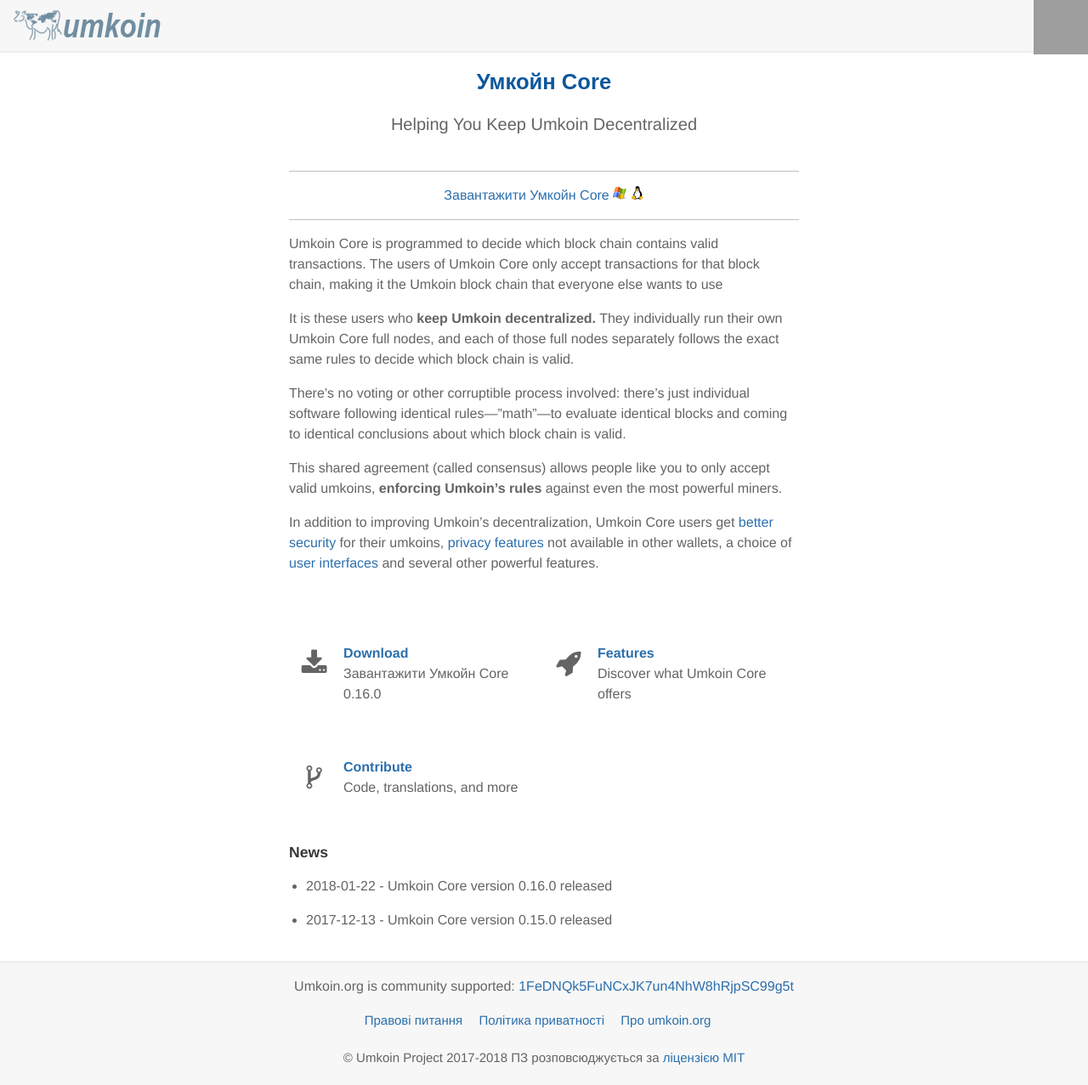
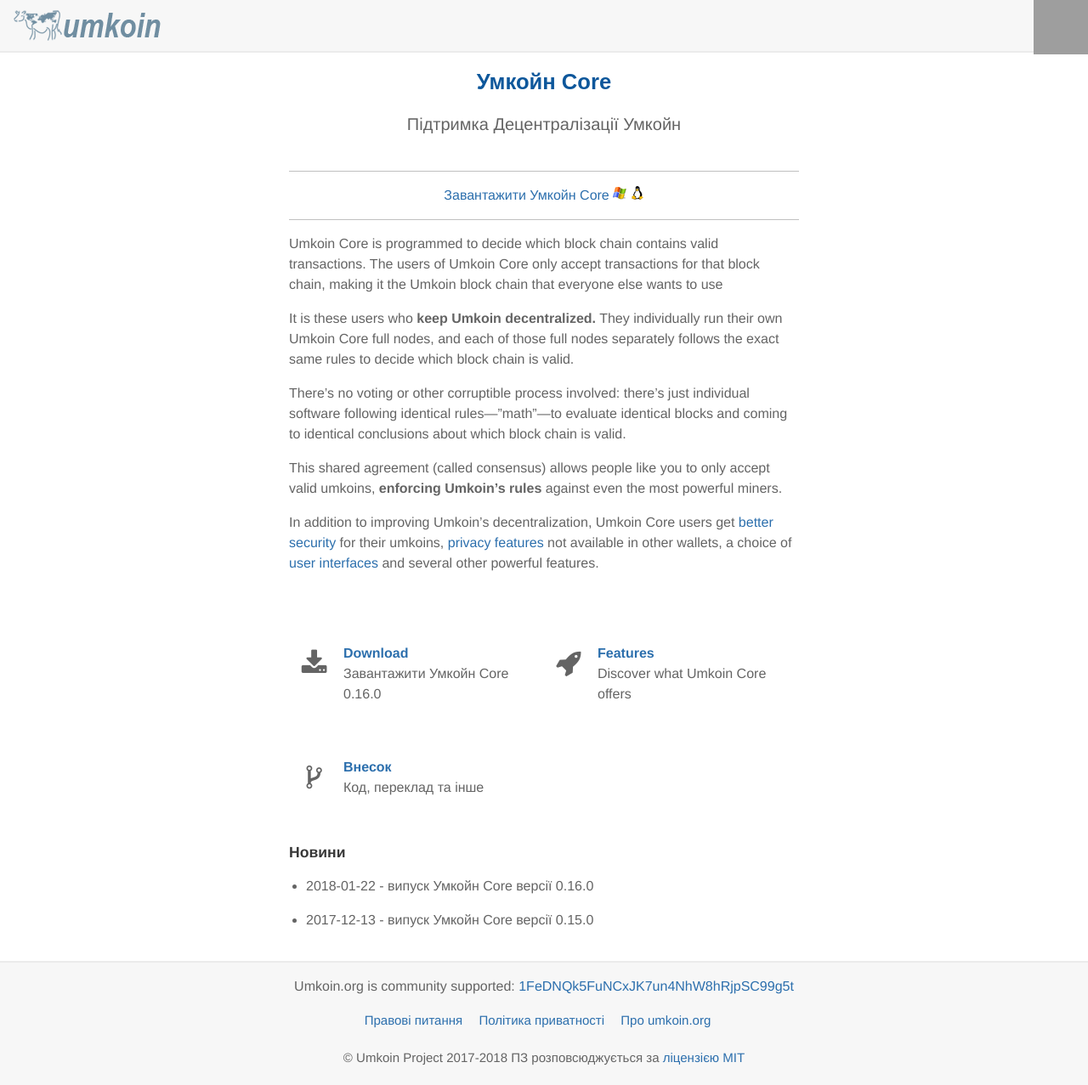
Before and after one commit to umkoin/umkoin.org, a PHP site: page /uk/umkoin-core.php in a window 1280 px wide. Shown: the whole page at 85% size. Run offline with PHP 8.4, Linux system fonts and the light colour scheme; grey boxes are pictures that could not be loaded.

Commit message:
Umkoin Core page (uk) updated.
Signed-off-by: Igor Gunia <vmta@yahoo.com>

```diff
--- a/uk/umkoin-core.php
+++ b/uk/umkoin-core.php
@@ -33,7 +33,7 @@ include 'page_head.php';
     <div class="one-column">
 
       <h1>Умкойн Core</h1>
-      <p class="summary">Helping You Keep Umkoin Decentralized</p>
+      <p class="summary">Підтримка Децентралізації Умкойн</p>
 
       <div class="callout">
         <p><a href="/uk/download.php">Завантажити Умкойн Core</a>
@@ -63,20 +63,20 @@ include 'page_head.php';
           </li>
           <li>
             <p><span class="fa-li fa fa-code-fork fa-2x"></span>
-            <b><a href="/en/umkoin-core/contribute.php">Contribute</a></b><br />Code, translations, and more</p>
+            <b><a href="/en/umkoin-core/contribute.php">Внесок</a></b><br />Код, переклад та інше</p>
           </li>
         </ul>
       </div>
 
       <p><br class="clear" /></p>
 
-      <h3>News</h3>
+      <h3>Новини</h3>
       <ul>
         <li>
-          <p>2018-01-22 - Umkoin Core version 0.16.0 released</p>
+          <p>2018-01-22 - випуск Умкойн Core версії 0.16.0</p>
         </li>
         <li>
-          <p>2017-12-13 - Umkoin Core version 0.15.0 released</p>
+          <p>2017-12-13 - випуск Умкойн Core версії 0.15.0</p>
         </li>
       </ul>
 
```
